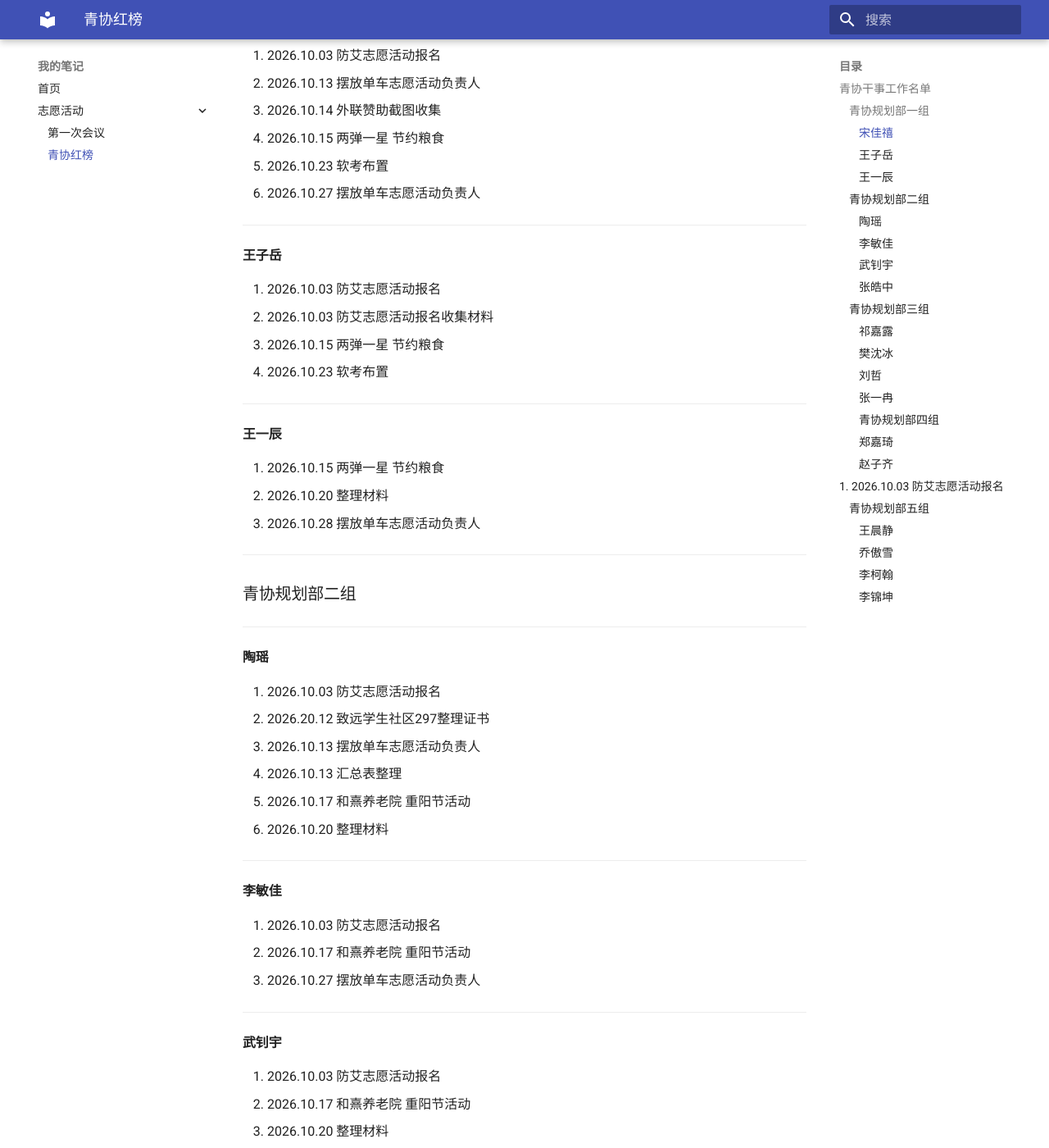
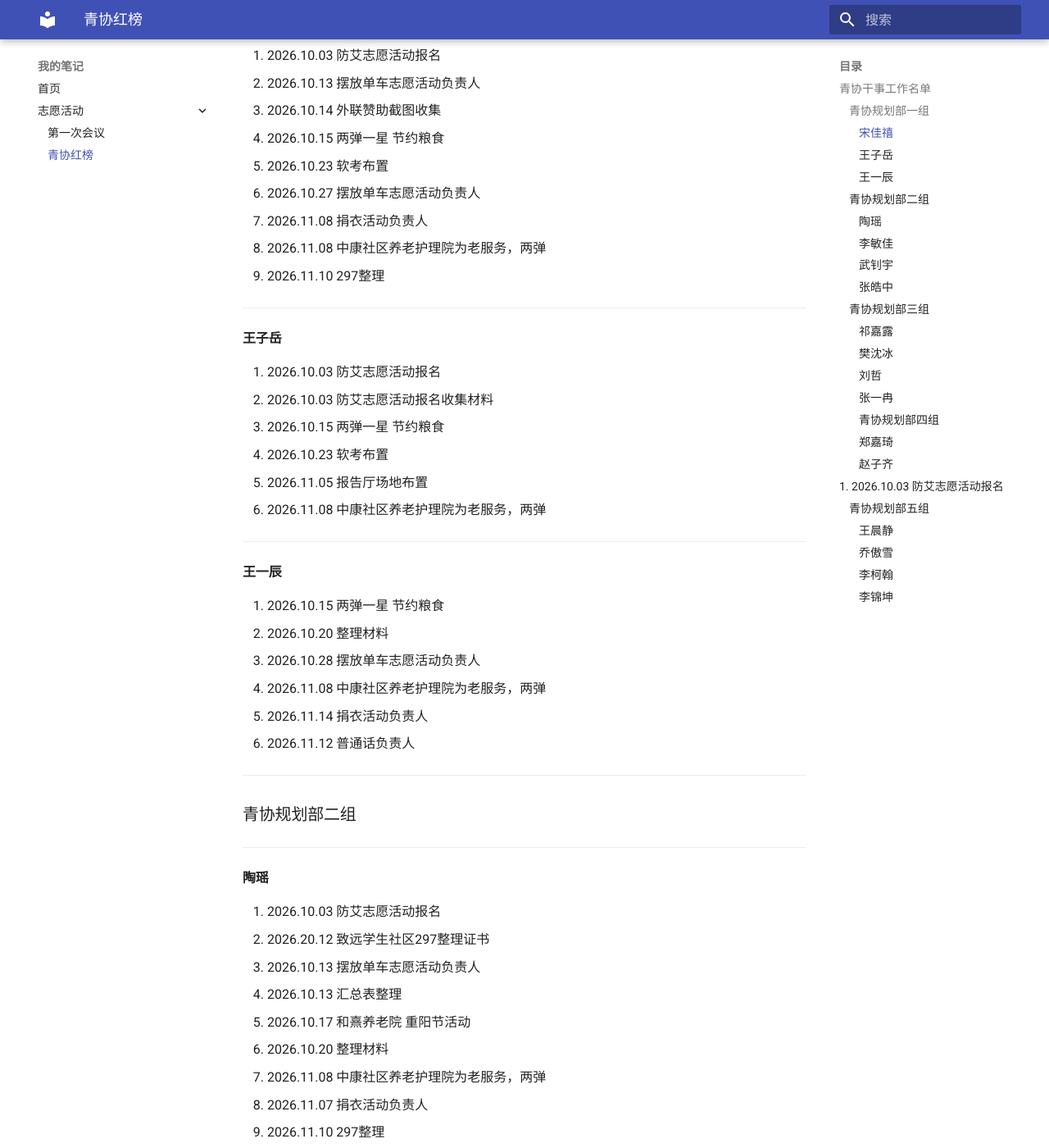
Before and after one commit to Stbxy/wiki, an MkDocs documentation site: the page built from docs/volunteer/staff-performance-evaluation.md, in a window 1280 px wide and 1400 px high, scrolled down 339 px. Shown: the whole window at 82% size. Built offline with MkDocs 1.6.1 and Material for MkDocs 9.7.7, drawn with Linux system fonts in a browser that asks for light colours; some of the changed text lies outside the part shown.

Commit message:
更新笔记

```diff
--- a/docs/volunteer/staff-performance-evaluation.md
+++ b/docs/volunteer/staff-performance-evaluation.md
@@ -10,6 +10,9 @@
 4. 2026.10.15 两弹一星 节约粮食
 5. 2026.10.23 软考布置
 6. 2026.10.27 摆放单车志愿活动负责人
+7. 2026.11.08 捐衣活动负责人
+8. 2026.11.08 中康社区养老护理院为老服务，两弹
+9. 2026.11.10 297整理
 
 ---
 #### 王子岳
@@ -17,12 +20,17 @@
 2. 2026.10.03 防艾志愿活动报名收集材料
 3. 2026.10.15 两弹一星 节约粮食
 4. 2026.10.23 软考布置
+5. 2026.11.05 报告厅场地布置
+6. 2026.11.08 中康社区养老护理院为老服务，两弹
 
 ---
 #### 王一辰
 1. 2026.10.15 两弹一星 节约粮食
 2. 2026.10.20 整理材料
 3. 2026.10.28 摆放单车志愿活动负责人
+4. 2026.11.08 中康社区养老护理院为老服务，两弹
+5. 2026.11.14 捐衣活动负责人
+6. 2026.11.12 普通话负责人
 ---
 ### 青协规划部二组
 ---
@@ -33,6 +41,10 @@
 4. 2026.10.13 汇总表整理
 5. 2026.10.17 和熹养老院 重阳节活动
 6. 2026.10.20 整理材料
+7. 2026.11.08 中康社区养老护理院为老服务，两弹
+8. 2026.11.07 捐衣活动负责人
+9. 2026.11.10 297整理
+10. 2026.11.15 捐衣活动负责人
 ---
 #### 李敏佳
 1. 2026.10.03 防艾志愿活动报名
@@ -48,6 +60,8 @@
 1. 2026.10.03 防艾志愿活动报名
 2. 2026.10.13 照片pdf收集
 3. 2026.10.20 整理材料
+4. 2026.11.13 普通话负责人
+5. 2026.11.05 报告厅场地布置
 ---
 ### 青协规划部三组
 ---
@@ -56,11 +70,14 @@
 2. 2026.10.23 软考布置
 3. 2026.10.24 软考
 4. 2026.10.27 小店区实验小学两弹一星精神宣讲
+5. 2026.11.01 捐衣活动负责人
+6. 2026.11.10 297整理
 ---
 #### 樊沈冰
 1. 2026.10.03 防艾志愿活动报名
 2. 2026.10.13 信息收集
 3. 2026.10.27 小店区实验小学两弹一星精神宣讲
+4. 2026.11.05 报告厅场地布置
 ---
 ---
 #### 刘哲
@@ -68,6 +85,7 @@
 2. 2026.10.20 整理材料
 3. 2026.10.23 软考布置
 4. 2026.10.27 小店区实验小学两弹一星精神宣讲
+5. 2026.11.10 297整理
 ---
 ---
 #### 张一冉
@@ -80,8 +98,6 @@
 #### 郑嘉琦
 1. 2026.10.03 防艾志愿活动报名
 2. 2026.10.20 整理材料
-
-
 ---
 #### 赵子齐
 1. 2026.10.03 防艾志愿活动报名
@@ -94,16 +110,22 @@
 3. 2026.10.19 电脑义诊
 4. 2026.10.28 摆放单车志愿活动负责人
 5. 电脑义诊负责人
+6. 2026.11.11 太原市养老院 两弹
 ---
 #### 乔傲雪
 1. 2026.10.03 防艾志愿活动报名
 2. 2026.10.13 摆放单车志愿活动负责人
+3. 2026.10.31 捐衣活动负责人
+4. 2026.11.11 太原市养老院 两弹
 ---
 #### 李柯翰
 1. 2026.10.03 防艾志愿活动报名
 2. 2026.10.13 汇总表整理
 3. 2026.10.20 整理材料
 4. 2026.10.23 软考布置
+5. 2026.11.11 太原市养老院 两弹
 ---
 #### 李锦坤
----
+1. 2026.11.08 中康社区养老护理院为老服务，两弹
+2. 2026.11.11 太原市养老院 两弹
+3. 2026.11.13 普通话
```
